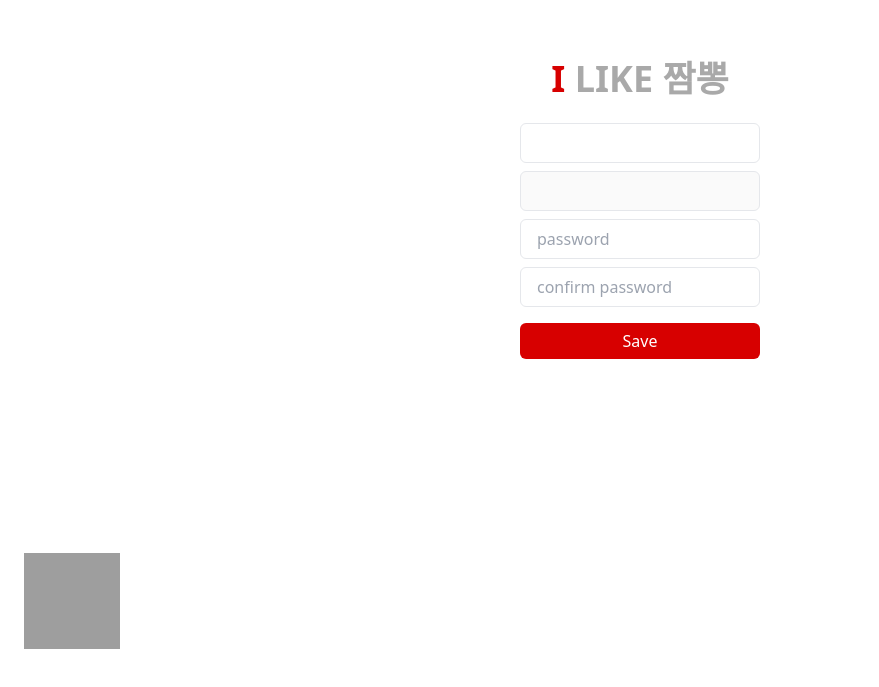
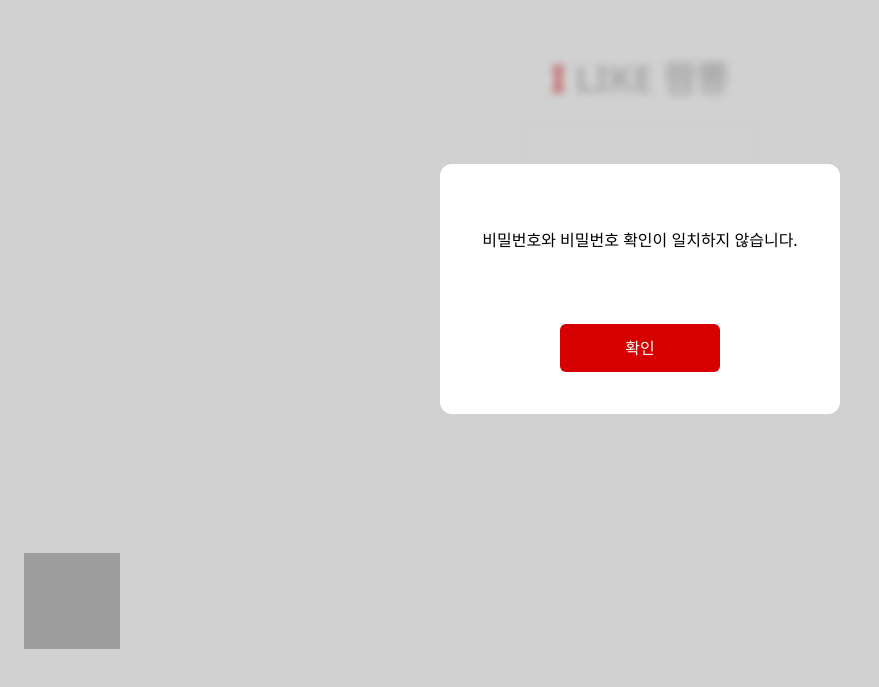
Before and after one commit to yuxincxoi/jjambbong_map, a React app: page /myPage in a window 1280 px wide. Shown: the part 111-798 px from the top of the page, without its empty margins (0-879 px from the left). Built offline with nearby package versions, Linux system fonts and the light colour scheme; no server answers; grey boxes are pictures that could not be loaded; the HTML template or start-up script is replaced by a standard one.

Commit message:
alert -> modal

```diff
--- a/src/pages/myPage.tsx
+++ b/src/pages/myPage.tsx
@@ -3,12 +3,14 @@ import Title from "../components/Title";
 import Input from "../components/Input";
 import Button from "../components/Button";
 import Nav from "../components/Nav";
+import { Modal } from "../components/Modal";
 
 export default function MyPage() {
   const [name, setName] = useState("");
   const [id, setId] = useState("");
   const [password, setPassword] = useState("");
   const [confirmPassword, setConfirmPassword] = useState("");
+  const [isModalHidden, setIsModalHidden] = useState(false);
 
   useEffect(() => {
     const fetchUserName = async () => {
@@ -40,7 +42,7 @@ export default function MyPage() {
     e.preventDefault();
 
     if (password !== confirmPassword) {
-      alert("비밀번호와 비밀번호 확인이 일치하지 않습니다.");
+      setIsModalHidden(true);
       return;
     }
 
@@ -72,6 +74,11 @@ export default function MyPage() {
 
   return (
     <div className="mt-[170px]">
+      <Modal
+        message="비밀번호와 비밀번호 확인이 일치하지 않습니다."
+        isHidden={isModalHidden}
+        setIsHidden={setIsModalHidden}
+      />
       <Nav />
       <Title />
       <Input
```
